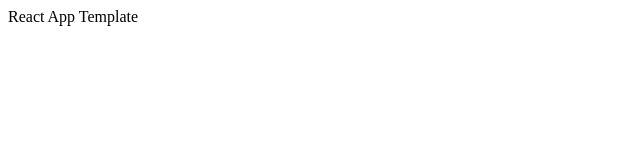
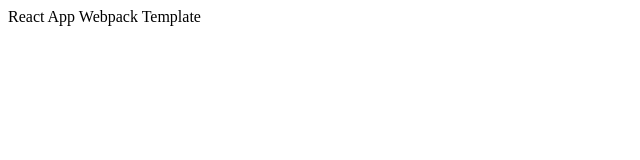
Before and after one commit to dnitecki/react-app-template, a React app: page / in a window 1280 px wide. Shown: the top 160 px of the page, without its empty margins (0-640 px from the left). Built offline with nearby package versions, Linux system fonts and the light colour scheme.

Commit message:
update template text

```diff
--- a/src/App.tsx
+++ b/src/App.tsx
@@ -1,3 +1,3 @@
 export default function App() {
-  return <div>React App Template</div>;
+  return <div>React App Webpack Template</div>;
 }
```
